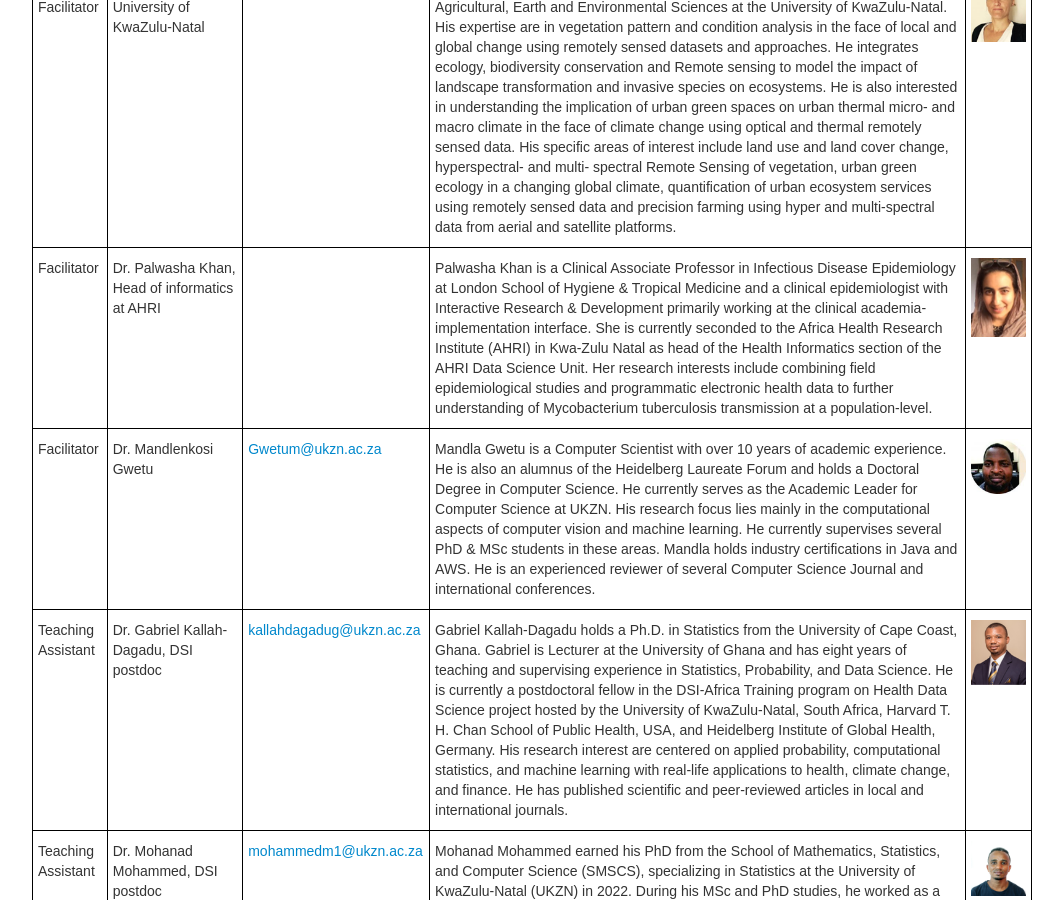
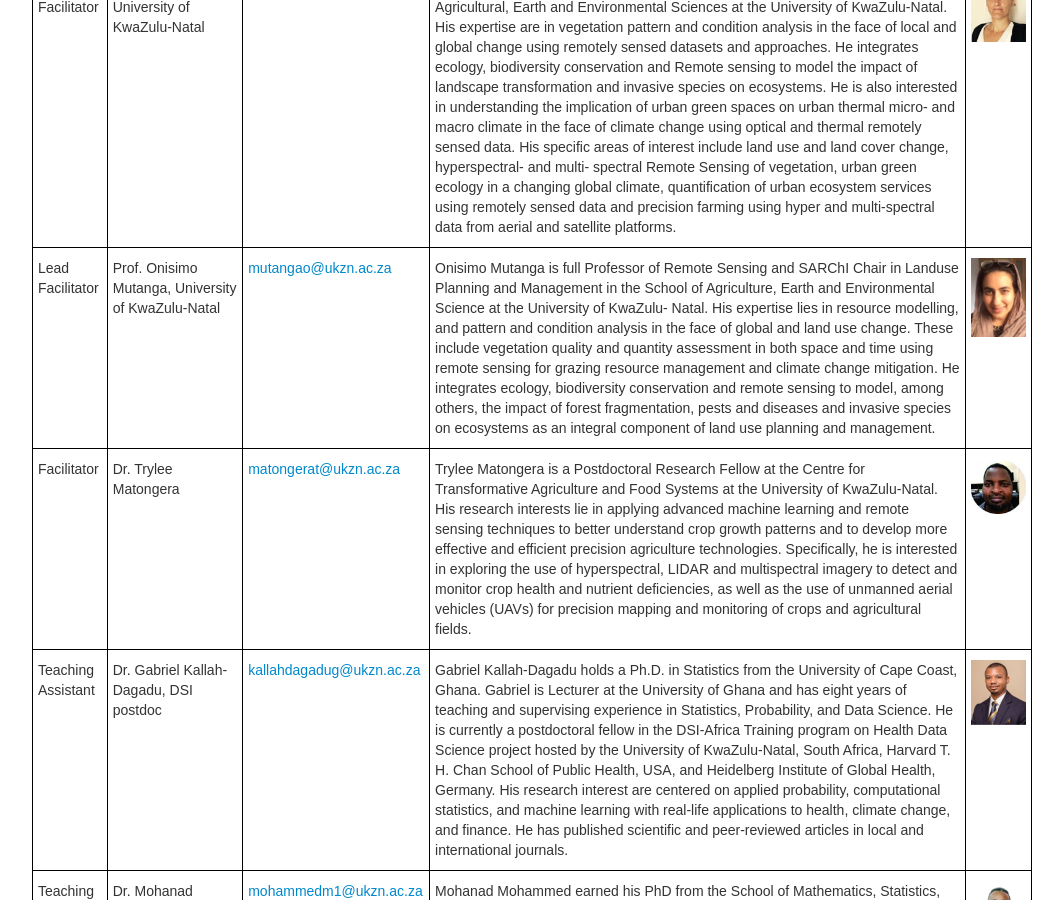
Before and after one commit to ccfscourseukzn/ccfscourseukzn.github.io, a Jekyll site: the page built from index.md, in a window 1280 px wide and 900 px high, scrolled down 2787 px. Shown: the whole window, without its empty margins (108-1171 px from the left). Built offline with Jekyll 4.4.1, drawn with Linux system fonts in a browser that asks for light colours.

Commit message:
Update index.md

```diff
--- a/index.md
+++ b/index.md
@@ -239,17 +239,17 @@ Professor of Population Sciences, and Professor of Nutrition, Epidemiology, and
     <td class="tg-0lax"><img src="figures/Sandra.png" width="1000" height="1000" alt="Sandra-Barteit"/></td>
   </tr>
   <tr>
-    <td class="tg-0lax">Facilitator</td>
-    <td class="tg-0lax">Dr. Palwasha Khan, Head of informatics at AHRI</td>
-    <td class="tg-0lax"></td>
-    <td class="tg-0lax">Palwasha Khan is a Clinical Associate Professor in Infectious Disease Epidemiology at London School of Hygiene &amp; Tropical Medicine and a clinical epidemiologist with Interactive Research &amp; Development primarily working at the clinical academia-implementation interface. She is currently seconded to the Africa Health Research Institute (AHRI) in Kwa-Zulu Natal as head of the Health Informatics section of the AHRI Data Science Unit.  Her research interests include combining field epidemiological studies and programmatic electronic health data to further understanding of Mycobacterium tuberculosis transmission at a population-level.</td>
+    <td class="tg-0lax">Lead Facilitator</td>
+    <td class="tg-0lax">Prof. Onisimo Mutanga, University of KwaZulu-Natal</td>
+    <td class="tg-0lax"><a href="mailto:mutangao@ukzn.ac.za">mutangao@ukzn.ac.za</a><br></td>
+    <td class="tg-0lax">Onisimo Mutanga is full Professor of Remote Sensing and SARChI Chair in Landuse Planning and Management in the School of Agriculture, Earth and Environmental Science at the University of KwaZulu- Natal. His expertise lies in resource modelling, and pattern and condition analysis in the face of global and land use change. These include vegetation quality and quantity assessment in both space and time using remote sensing for grazing resource management and climate change mitigation. He integrates ecology, biodiversity conservation and remote sensing to model, among others, the impact of forest fragmentation, pests and diseases and invasive species on ecosystems as an integral component of land use planning and management.</td>
     <td class="tg-0lax"><img src="figures/Khan.png" width="1000" height="1000" alt="Khan"/></td>
   </tr>
   <tr>
     <td class="tg-0lax">Facilitator</td>
-    <td class="tg-0lax">Dr. Mandlenkosi Gwetu</td>
-    <td class="tg-0lax"><a href="mailto:Gwetum@ukzn.ac.za">Gwetum@ukzn.ac.za</a><br></td>
-    <td class="tg-0lax">Mandla Gwetu is a Computer Scientist with over 10 years of academic experience. He is also an alumnus of the Heidelberg Laureate Forum and holds a Doctoral Degree in Computer Science. He currently serves as the Academic Leader for Computer Science at UKZN. His research focus lies mainly in the computational aspects of computer vision and machine learning. He currently supervises several PhD &amp; MSc students in these areas. Mandla holds industry certifications in Java and AWS. He is an experienced reviewer of several Computer Science Journal and international conferences.</td>
+    <td class="tg-0lax">Dr. Trylee Matongera </td>
+    <td class="tg-0lax"><a href="mailto:matongerat@ukzn.ac.za">matongerat@ukzn.ac.za</a><br></td>
+    <td class="tg-0lax">Trylee Matongera is a Postdoctoral Research Fellow at the Centre for Transformative Agriculture and Food Systems at the University of KwaZulu-Natal. His research interests lie in applying advanced machine learning and remote sensing techniques to better understand crop growth patterns and to develop more effective and efficient precision agriculture technologies. Specifically, he is interested in exploring the use of hyperspectral, LIDAR and multispectral imagery to detect and monitor crop health and nutrient deficiencies, as well as the use of unmanned aerial vehicles (UAVs) for precision mapping and monitoring of crops and agricultural fields. </td>
     <td class="tg-0lax"><img src="figures/Mandla.png" width="1000" height="1000" alt="Mandla"/></td>
   </tr>
   <tr>
```
